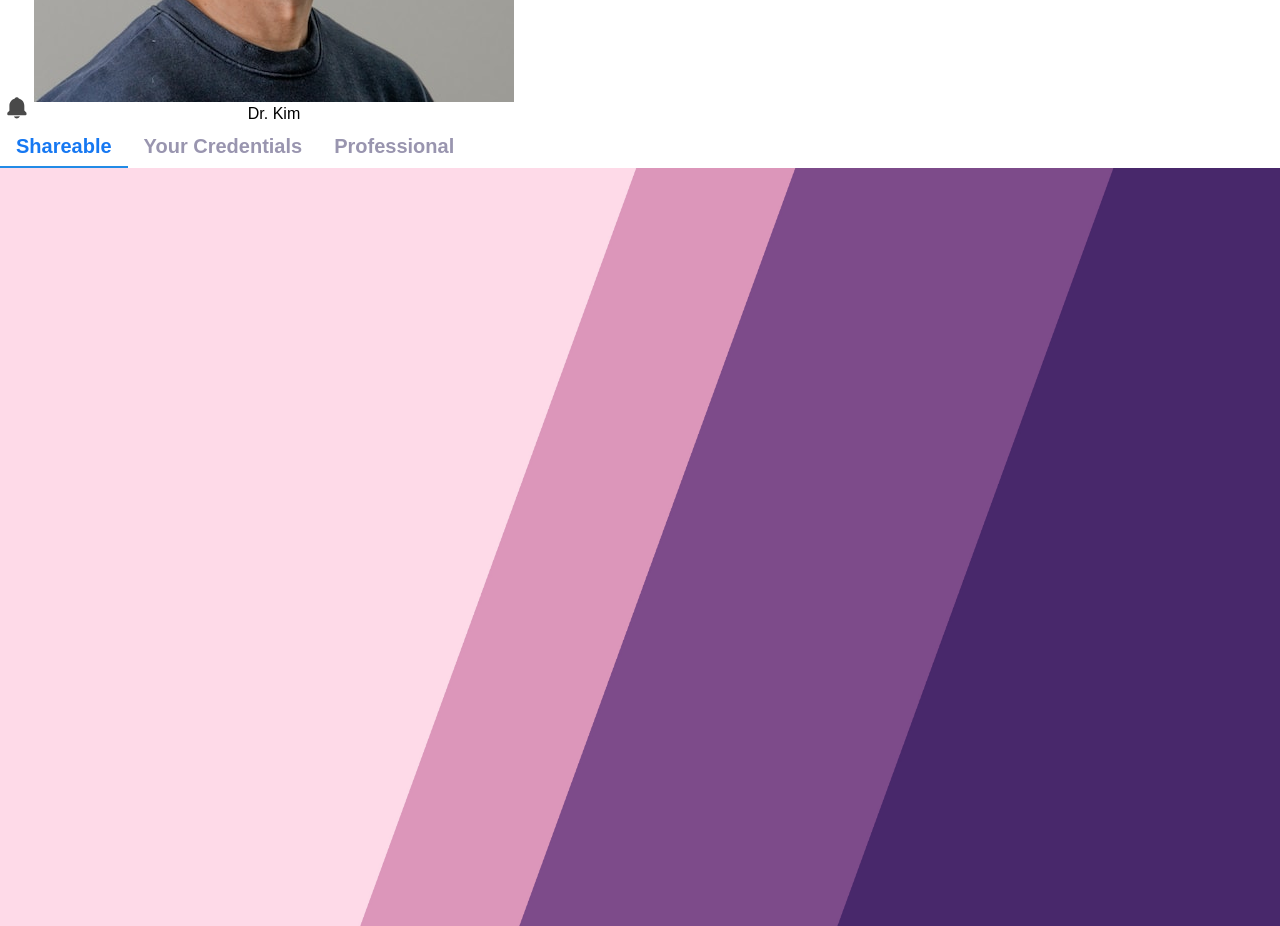
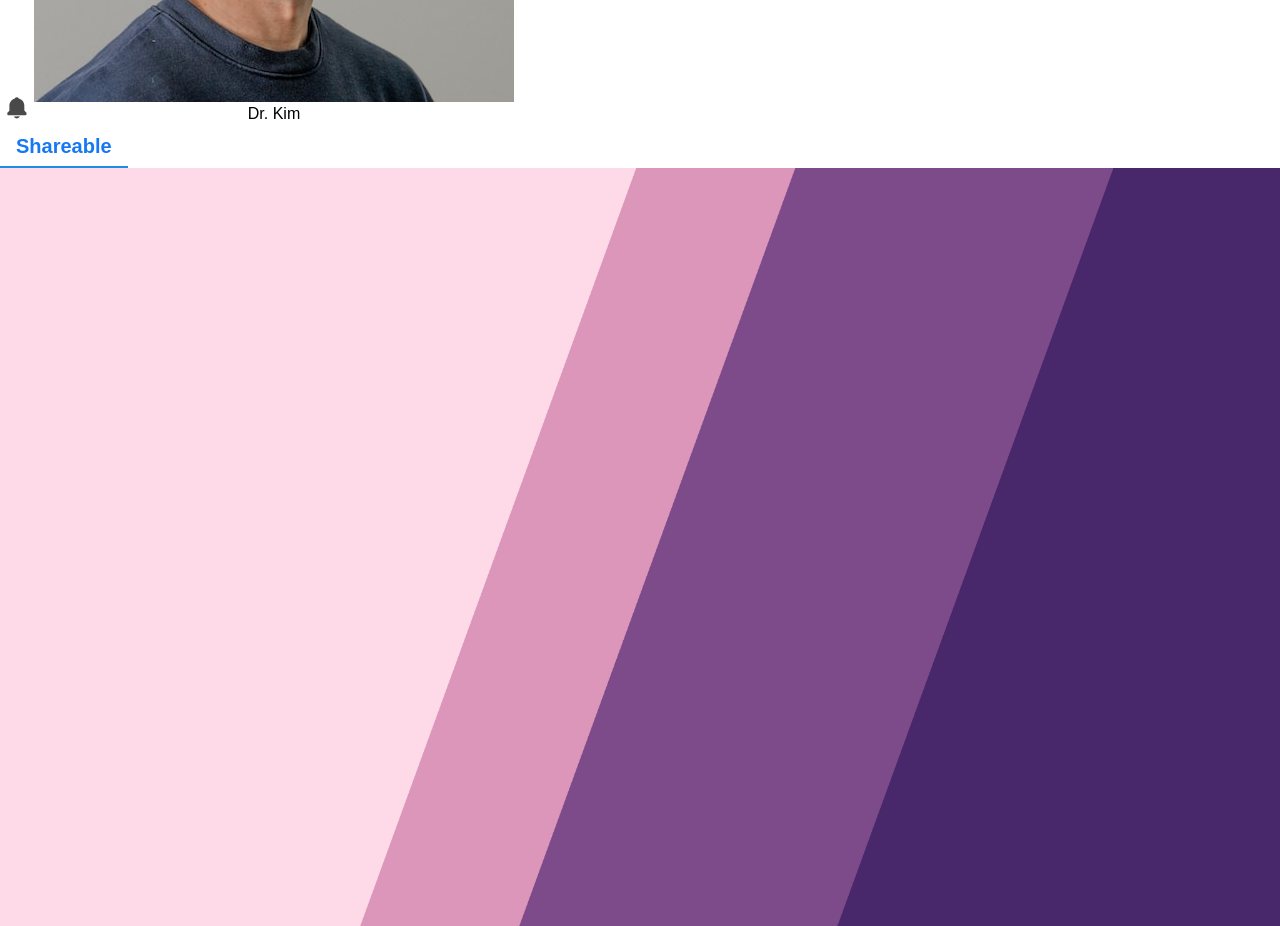
Before and after one commit to divspark/Serene_Minds_Professional2, a React (Vite) app: page /profile in a window 1280 px wide. Shown: the part 1160-2086 px from the top of the page. Built offline with nearby package versions, Linux system fonts and the light colour scheme; a web font is replaced by a local one.

Commit message:
Updated changes

```diff
--- a/src/pages/Profile/Profile.jsx
+++ b/src/pages/Profile/Profile.jsx
@@ -32,7 +32,7 @@ const Profile = () => {
             >
               Shareable
             </Tabs.Tab>
-            <Tabs.Tab
+            {/* <Tabs.Tab
               value="credentials"
               className="text-sm sm:text-lg font-semibold text-gray-600"
             >
@@ -43,7 +43,7 @@ const Profile = () => {
               className="text-sm sm:text-lg font-semibold text-gray-600"
             >
               Professional
-            </Tabs.Tab>
+            </Tabs.Tab> */}
           </Tabs.List>
 
           {/* Shareable Tab Panel */}
@@ -124,9 +124,9 @@ const Profile = () => {
           </Tabs.Panel>
 
           {/* Credentials Tab Panel */}
-          <Tabs.Panel value="credentials" className="w-full mt-6">
+          {/* <Tabs.Panel value="credentials" className="w-full mt-6">
             <p>Credentials content</p>
-          </Tabs.Panel>
+          </Tabs.Panel> */}
 
           {/* Professional Tab Panel */}
           <Tabs.Panel value="professional" className="w-full mt-6">
```
